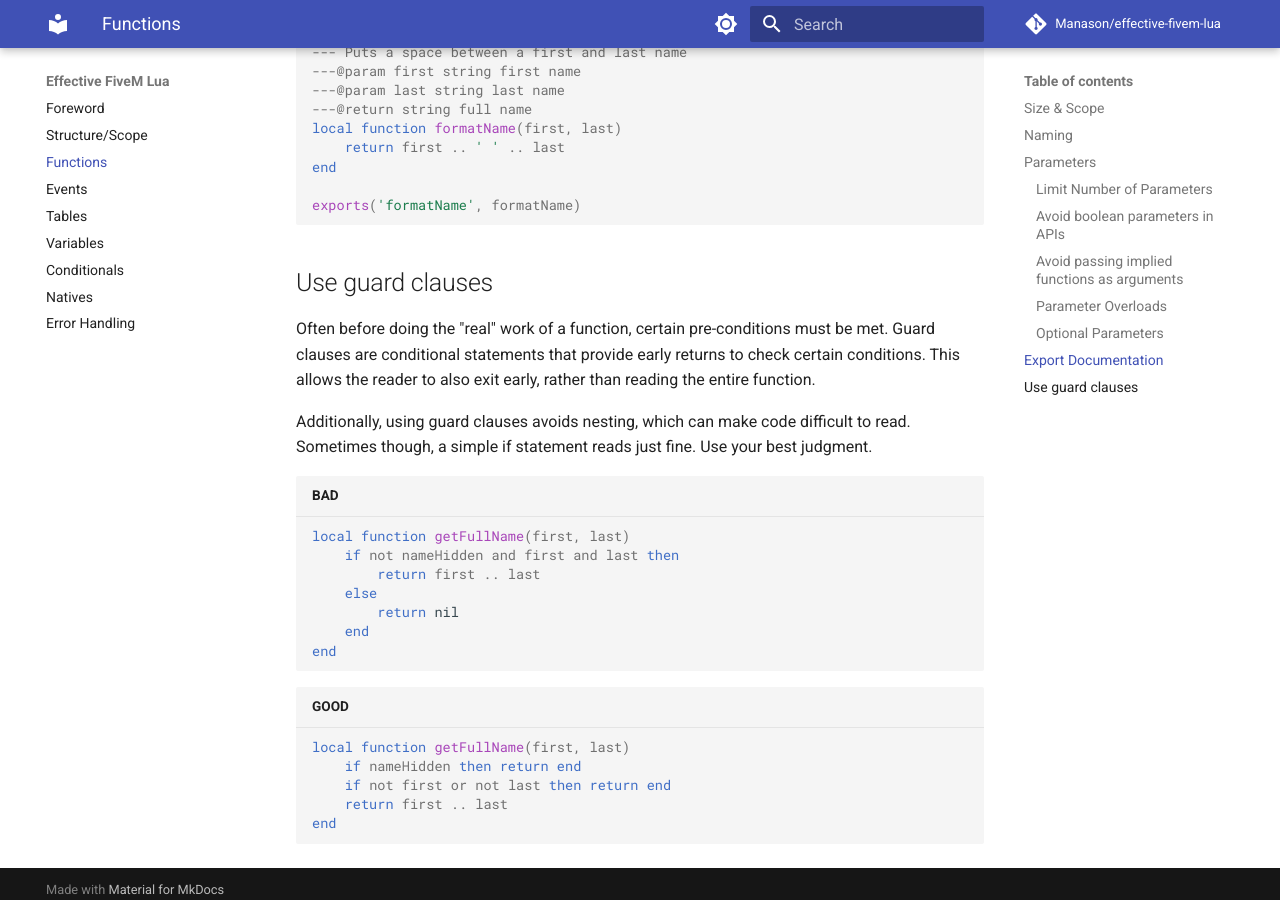
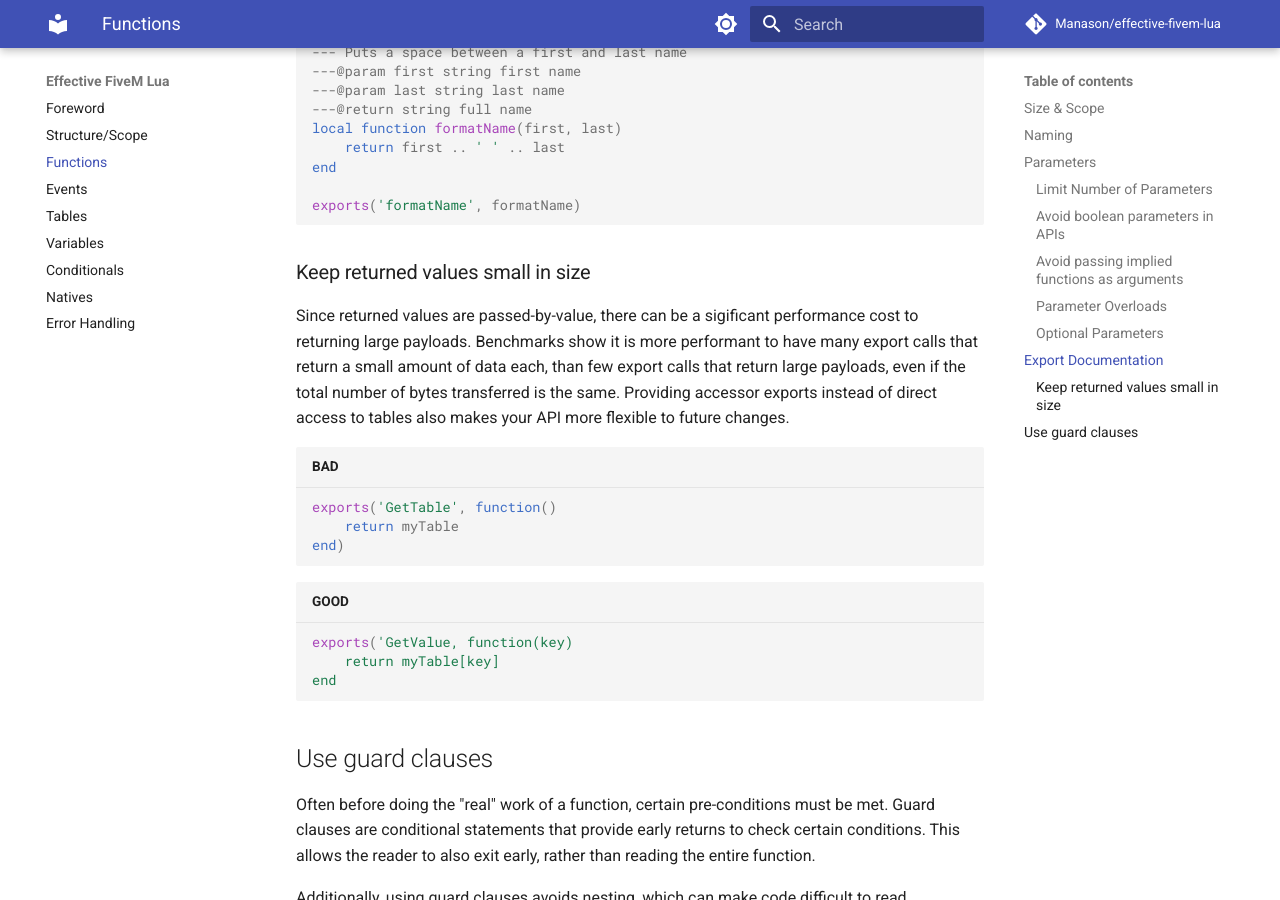
Before and after one commit to Manason/effective-fivem-lua, an MkDocs documentation site: the page built from docs/functions.md, in a window 1280 px wide and 900 px high, scrolled down 2695 px. Built offline with MkDocs 1.6.1 and Material for MkDocs 9.7.7, drawn with Linux system fonts in a browser that asks for light colours; comment, search, counter and statistics services are not loaded.

Commit message:
docs(functions): prefer many small exports to few large exports

````diff
--- a/docs/functions.md
+++ b/docs/functions.md
@@ -88,6 +88,19 @@ end
 
 exports('formatName', formatName)
 ```
+### Keep returned values small in size
+Since returned values are passed-by-value, there can be a sigificant performance cost to returning large payloads. Benchmarks show it is more performant to have many export calls that return a small amount of data each, than few export calls that return large payloads, even if the total number of bytes transferred is the same. Providing accessor exports instead of direct access to tables also makes your API more flexible to future changes.
+
+```lua title="BAD"
+exports('GetTable', function()
+    return myTable
+end)
+```
+```lua title="GOOD"
+exports('GetValue, function(key)
+    return myTable[key]
+end
+```
 
 ## Use guard clauses
 Often before doing the "real" work of a function, certain pre-conditions must be met. Guard clauses are conditional statements that provide early returns to check certain conditions. This allows the reader to also exit early, rather than reading the entire function.
````
